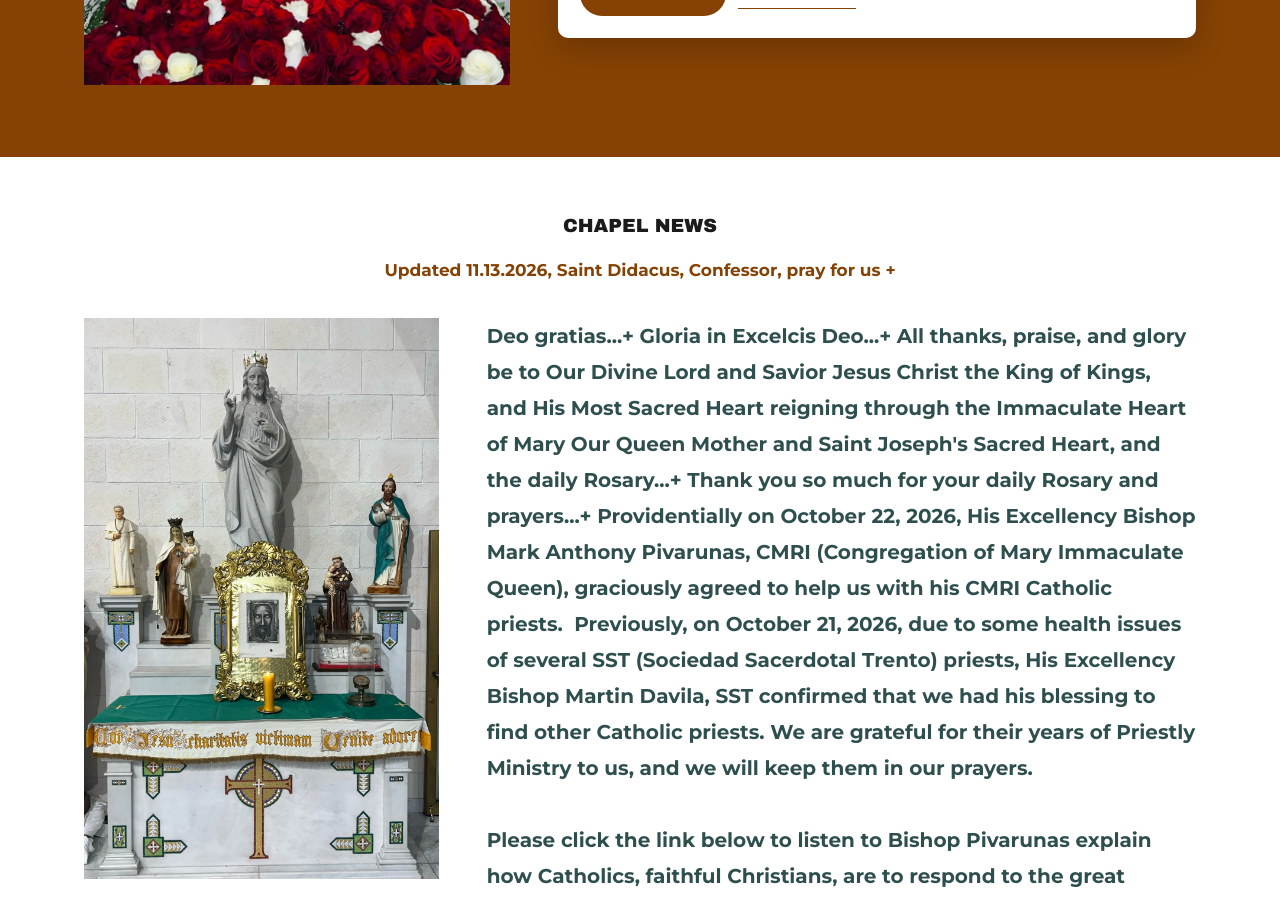
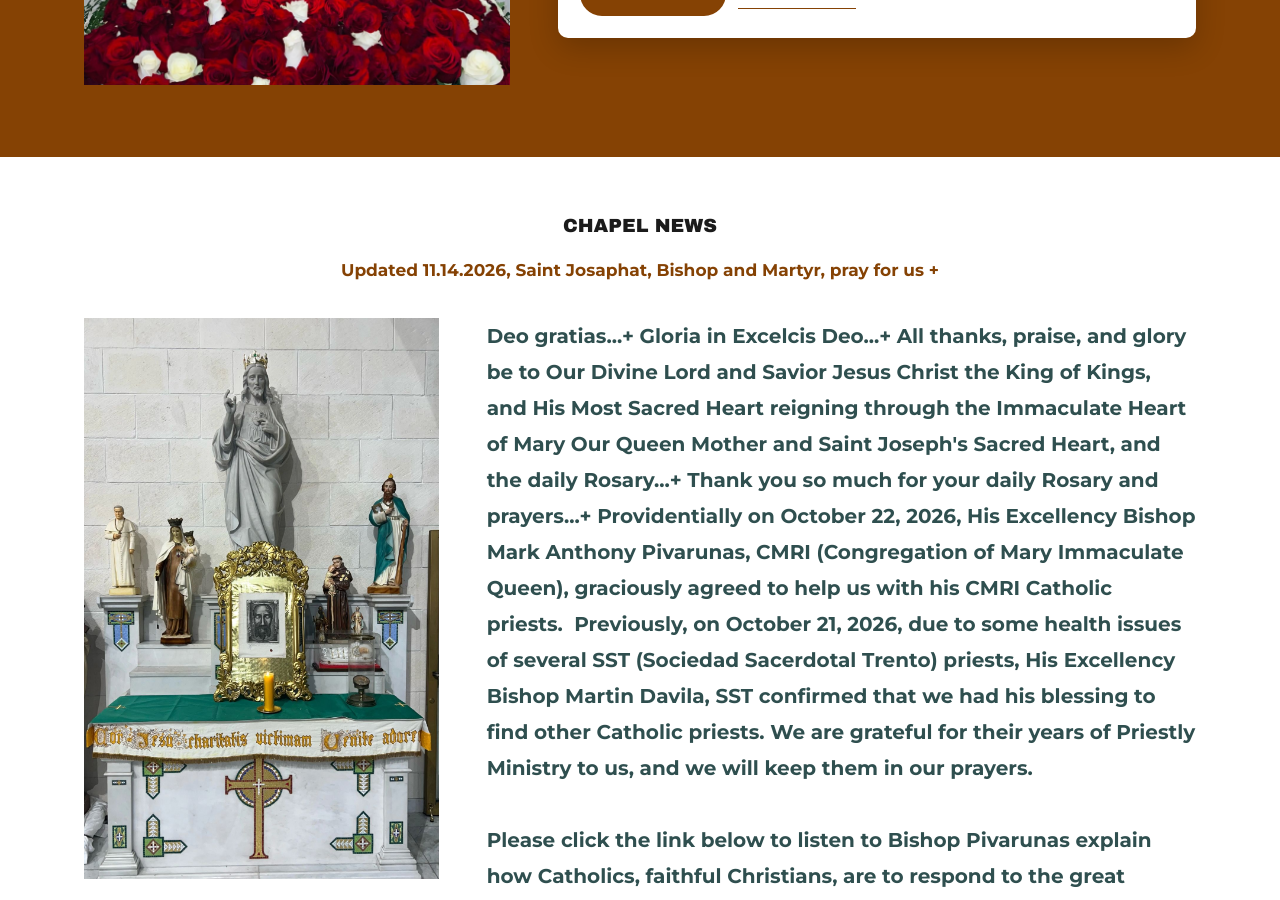
Before and after one commit to ourladymhtchurch/ourladymhtchurch.github.io, a Jekyll site: the page built from index.html, in a window 1280 px wide and 900 px high, scrolled down 864 px. Built offline with Jekyll 4.4.1, drawn with Linux system fonts in a browser that asks for light colours.

Commit message:
Update the Chapel News dateline to 11.14.2026, Saint Josaphat

```diff
--- a/_data/notices.yml
+++ b/_data/notices.yml
@@ -11,6 +11,6 @@
 # The main news text itself (beside the side-altar photo) is near the top of
 # index.html.
 # ---------------------------------------------------------------------------
-updated: "Updated 11.13.2026, Saint Didacus, Confessor, pray for us +"
+updated: "Updated 11.14.2026, Saint Josaphat, Bishop and Martyr, pray for us +"
 
 items: []
```
